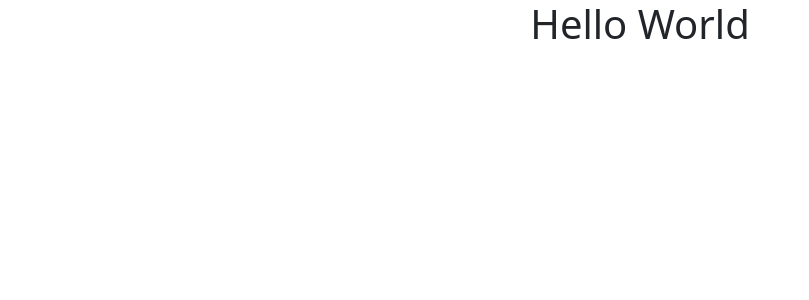
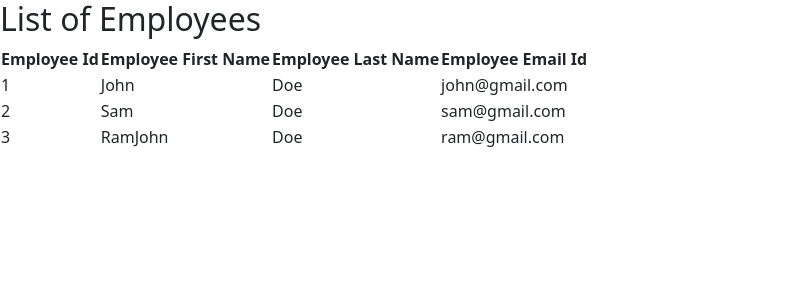
Before and after one commit to riyasjadhav/ems-frontend, a React (Vite) app in the folder ems-frontend/: page / in a window 1280 px wide. Shown: the top 300 px of the page, without its empty margins (0-809 px from the left). Built offline with nearby package versions, Linux system fonts and the light colour scheme.

Commit message:
feat: replace HelloWorld component with ListEmployeeComponent to display employee data

```diff
--- a/ems-frontend/src/App.jsx
+++ b/ems-frontend/src/App.jsx
@@ -1,12 +1,13 @@
 
 import './App.css'
-import HelloWorld from './HelloWorld'
+import ListEmployeeComponent from './components/ListEmployeeComponent'
 
 function App() {
 
   return (
     <>
-    <HelloWorld />
+    <ListEmployeeComponent />
+
     </>
   )
 }
--- a/ems-frontend/src/components/ListEmployeeComponent.jsx
+++ b/ems-frontend/src/components/ListEmployeeComponent.jsx
@@ -0,0 +1,59 @@
+import React from 'react'
+
+const ListEmployeeComponent = () => {
+
+    const dummyData = [
+        {
+            "id": 1,
+            "firstName": "John",
+            "lastName": "Doe",
+            "email": "john@gmail.com"
+        },
+        {
+            "id": 2,
+            "firstName": "Sam",
+            "lastName": "Doe",
+            "email": "sam@gmail.com"
+        },
+        {
+            "id": 3,
+            "firstName": "RamJohn",
+            "lastName": "Doe",
+            "email": "ram@gmail.com"
+        }
+    ]
+
+
+
+
+
+    return (
+        <div>
+
+            <h2>List of Employees</h2>
+            <table>
+                <thead>
+                    <tr>
+                        <th>Employee Id</th>
+                        <th>Employee First Name</th>
+                        <th>Employee Last Name</th>
+                        <th>Employee Email Id</th>
+                    </tr>
+                </thead>
+                <tbody>
+                    {
+                        dummyData.map(employee =>
+                            <tr key={employee.id}>
+                                <td>{employee.id}</td>
+                                <td>{employee.firstName}</td>
+                                <td>{employee.lastName}</td>
+                                <td>{employee.email}</td>
+                            </tr>)
+                    }
+                </tbody >
+            </table>
+        </div>
+    )
+}
+
+export default ListEmployeeComponent
```
